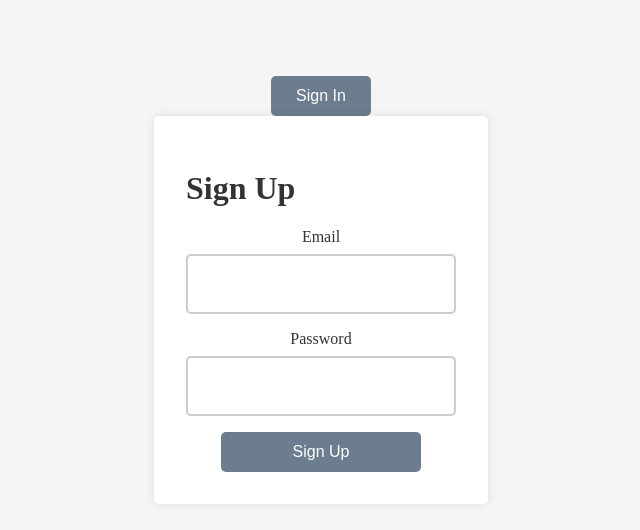
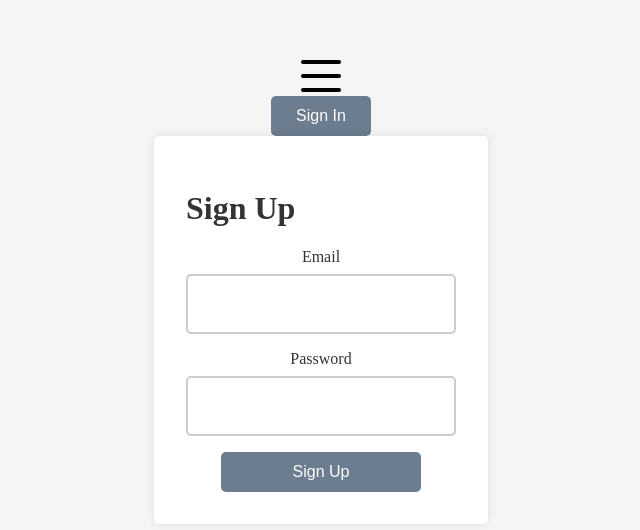
Before and after one commit to LeeJE20/Trend24-Clone, a React (Vite) app in the folder Frontend/: page / in a window 1280 px wide. Shown: the part 102-632 px from the top of the page, without its empty margins (319-959 px from the left). Built offline with nearby package versions, Linux system fonts and the light colour scheme.

Commit message:
:art: Feat: 사이드바 버튼 컴포넌트 제작

```diff
--- /dev/null
+++ b/Frontend/src/components/Button/SidebarToggleBtn.tsx
@@ -0,0 +1,61 @@
+import React, { useState } from "react";
+import styled from "styled-components";
+
+const Toggle = () => {
+  const [isChecked, setIsChecked] = useState(false);
+
+  const handleToggle = () => {
+    setIsChecked((prevState) => !prevState);
+  };
+
+  return (
+    <ToggleContainer onClick={handleToggle}>
+      <Bars
+        style={{
+          transform: isChecked
+            ? "translateY(27px) translateX(40px) rotate(-150deg)"
+            : "none",
+          transformOrigin: "left",
+          // zIndex: isChecked ? 1 : "unset",
+        }}
+      />
+      <Bars
+        style={{
+          transform: isChecked ? "translateY(-26px) rotate(-30deg)" : "none",
+          transformOrigin: "right",
+          // zIndex: isChecked ? 2 : "unset",
+        }}
+      />
+      <Bars
+        style={{
+          transform: isChecked ? "rotate(90deg)" : "none",
+          transformOrigin: "right",
+          // zIndex: isChecked ? "unset" : 1,
+        }}
+      />
+    </ToggleContainer>
+  );
+};
+
+const ToggleContainer = styled.label`
+  position: relative;
+  width: 40px;
+  height: 40px;
+  cursor: pointer;
+  display: flex;
+  flex-direction: column;
+  align-items: center;
+  justify-content: center;
+  gap: 10px;
+  transition-duration: 0.3s;
+`;
+
+const Bars = styled.div`
+  width: 100%;
+  height: 4px;
+  background-color: rgb(0, 0, 0);
+  border-radius: 5px;
+  transition-duration: 0.3s;
+`;
+
+export default Toggle;
--- a/Frontend/src/pages/Login.tsx
+++ b/Frontend/src/pages/Login.tsx
@@ -1,5 +1,7 @@
 import { useState } from "react";
 import styled from "styled-components";
+
+import SidebarToggleBtn from "../components/Button/SidebarToggleBtn";
 
 const Login = () => {
   const [isChecked, setIsChecked] = useState(false);
@@ -10,6 +12,7 @@ const Login = () => {
 
   return (
     <LoginContainer>
+      <SidebarToggleBtn />
       {isChecked ? (
         <Checkbox onClick={handleCheckbox}>Sign Up</Checkbox>
       ) : (
```
